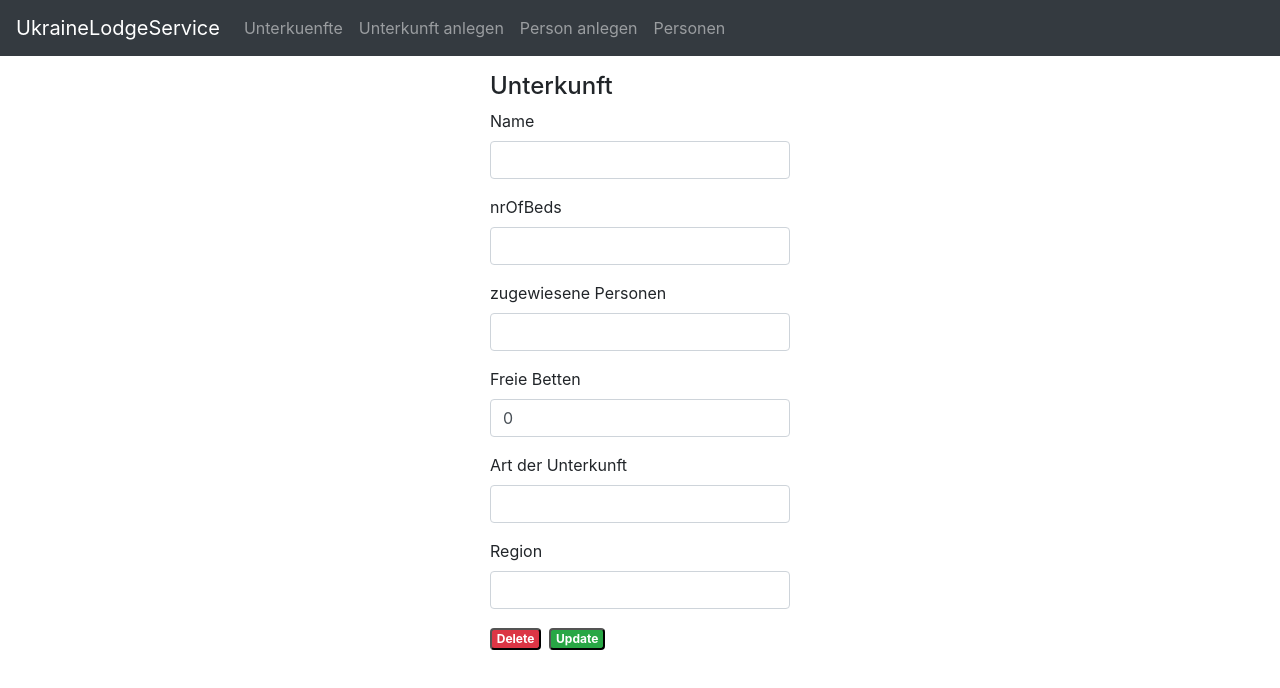
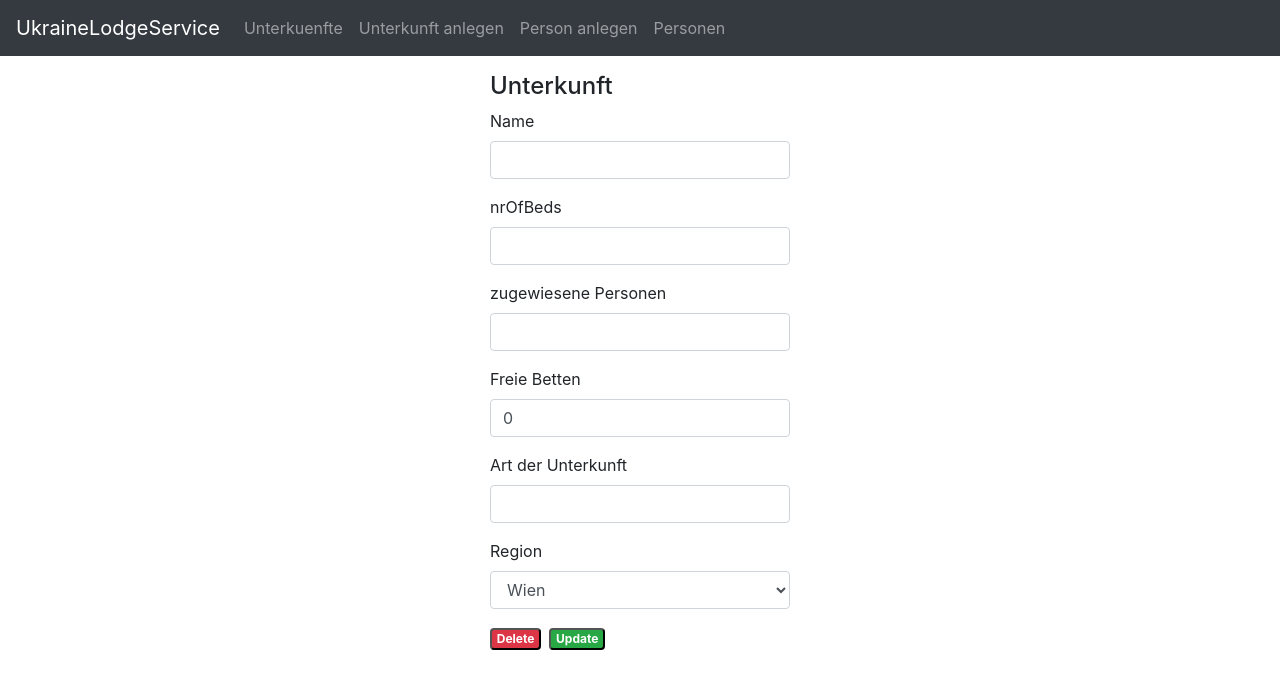
Before and after one commit to klaralovesdrawing/ukraineLodgeService2, a React (Create React App) app in the folder ui/: page /lodges/1 in a window 1280 px wide. Shown: the top 688 px of the page. Built offline with nearby package versions, Linux system fonts and the light colour scheme; no server answers.

Commit message:
Added Dropdown for Editing Lodges

```diff
--- a/ui/src/components/lodge.component.js
+++ b/ui/src/components/lodge.component.js
@@ -209,19 +209,24 @@ export default class Lodge extends Component {
 
                             <div className="form-group">
                                 <label htmlFor="Region">Region</label>
-                                <input
-                                    type="text"
+
+                                <select id="region"
                                     className="form-control"
-                                    id="region"
                                     value={currentLodge.region}
                                     onChange={this.onChangeRegion}
-                                />
+                                  >
+                                    <option value="Wien">Wien</option>
+                                    <option value="Niederösterreich">Niederösterreich</option>
+                                    <option value="Burgenland">Burgenland</option>
+                                    <option value="Oberösterreich">Oberösterreich</option>
+                                    <option value="Salzburg">Salzburg</option>
+                                    <option value="Steiermark">Steiermark</option>
+                                     <option value="Kärten">Kärnten</option>
+                                    <option value="Tirol">Tirol</option>
+                                    <option value="Vorarlberg">Vorarlberg</option>
+                                </select>
                             </div>
-
-
-
                         </form>
-
 
                         <button
                             className="badge badge-danger mr-2"
```
